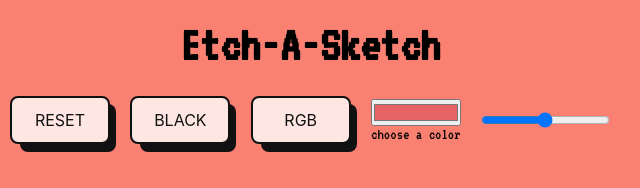
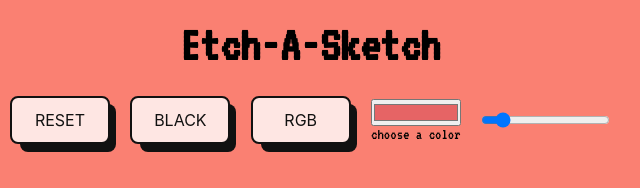
Before and after one commit to rizmyusuf/Etch-A-Sketch, a plain HTML site: page index.html in a window 1280 px wide. Shown: the top 188 px of the page, 330-970 px from the left. Drawn offline with Linux system fonts and the light colour scheme.

Commit message:
Add Value to Input Range

```diff
--- a/index.html
+++ b/index.html
@@ -20,7 +20,14 @@
           <input type="color" id="color" name="color" value="#e66465" />
           <label for="color">choose a color</label>
         </div>
-        <input type="range" id="slide" name="slide" min="4" max="100" />
+        <input
+          value="16"
+          type="range"
+          id="slide"
+          name="slide"
+          min="4"
+          max="100"
+        />
       </div>
       <div class="container"></div>
     </main>
```
